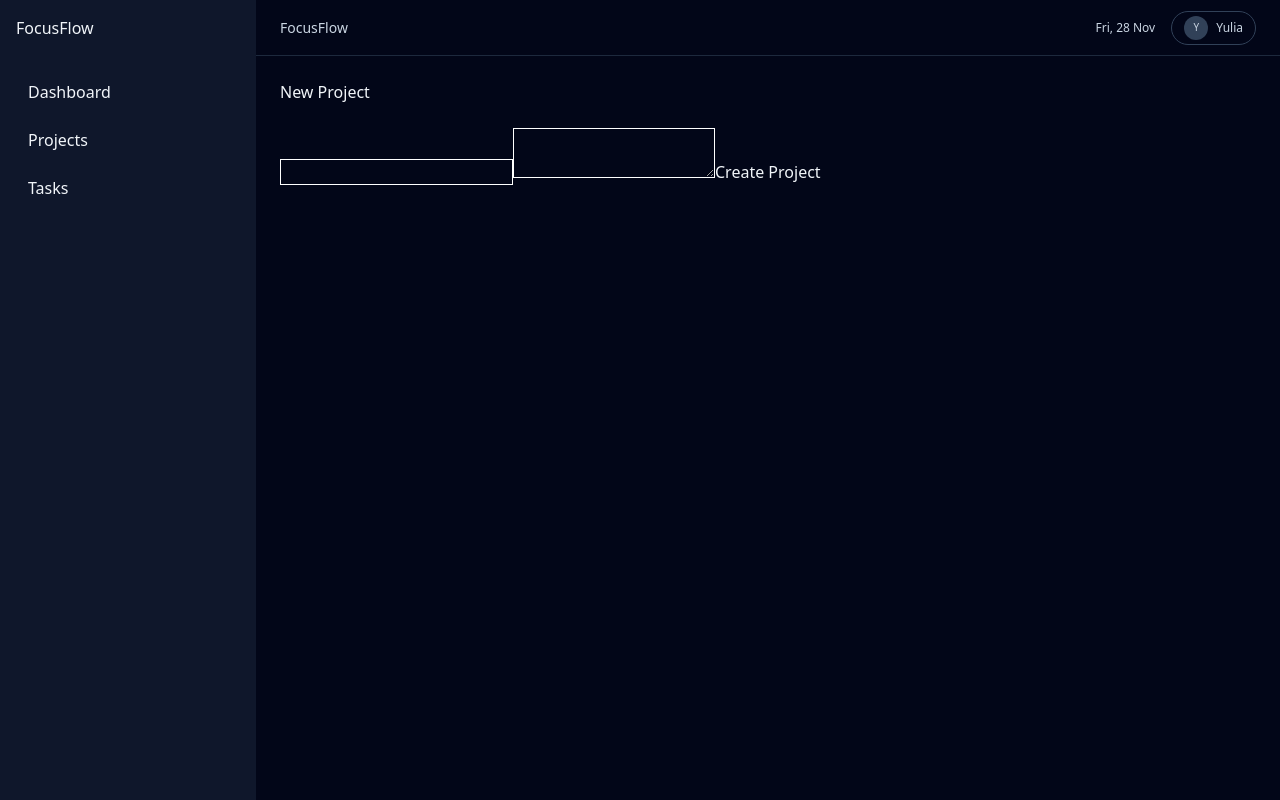
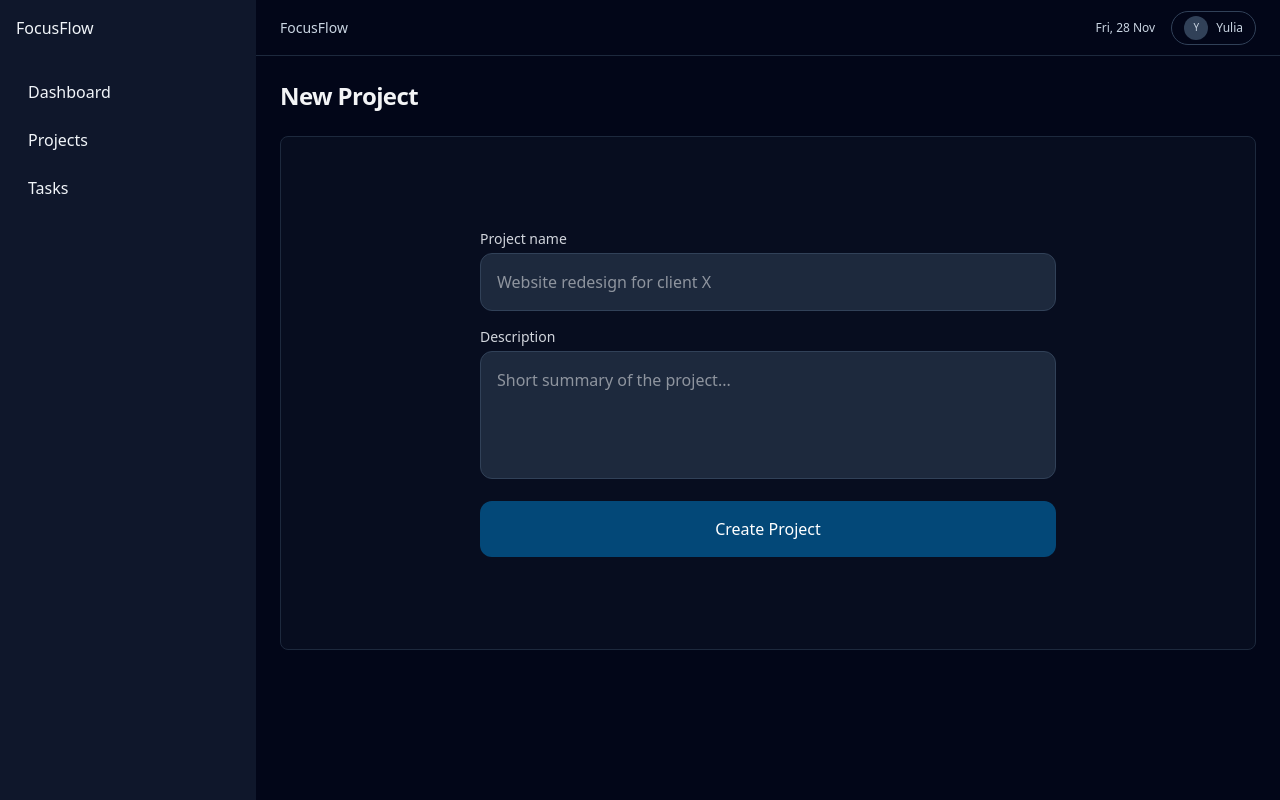
Before and after one commit to YuliaLantzberg/focusflow, a Next.js app in the folder focusflow-frontend/: page /projects/new in a window 1280 px wide. Built offline with nearby package versions, Linux system fonts and the light colour scheme.

Commit message:
feat: finish projects list, details and new project UI using shared components

```diff
--- /dev/null
+++ b/focusflow-frontend/app/(app)/_components/buttons/submit-button.tsx
@@ -0,0 +1,16 @@
+import { ReactNode } from "react";
+
+type SubmitButtonProps = {
+  children: ReactNode;
+};
+
+export default function SubmitButton({ children }: SubmitButtonProps) {
+  return (
+    <button
+      type="submit"
+      className="w-full p-4 rounded-xl bg-sky-600/50 text-white font-medium hover:bg-sky-500/50 transition-colors cursor-pointer"
+    >
+      {children}
+    </button>
+  );
+}
--- /dev/null
+++ b/focusflow-frontend/app/(app)/_components/forms/form-card.tsx
@@ -0,0 +1,18 @@
+import { ReactNode, FormEvent } from "react";
+
+type FormCardProps = {
+  children: ReactNode;
+  handleSubmit: (e: FormEvent<HTMLFormElement>) => void;
+};
+
+export default function FormCard({ children, handleSubmit }: FormCardProps) {
+  return (
+    <div className="flex items-center justify-center min-h-[60vh]">
+      <div className="w-full max-w-xl space-y-6">
+        <form onSubmit={handleSubmit} className="space-y-4 max-w-3xl ">
+          {children}
+        </form>
+      </div>
+    </div>
+  );
+}
--- /dev/null
+++ b/focusflow-frontend/app/(app)/_components/forms/form-field.tsx
@@ -0,0 +1,19 @@
+"use client";
+
+import { ReactNode } from "react";
+
+type FormFieldProps = {
+  label: string;
+  children: ReactNode;
+};
+
+export function FormField({ label, children }: FormFieldProps) {
+  return (
+    <div className="space-y-1">
+      <label className="block mb-1 text-sm font-medium text-gray-300">
+        {label}
+      </label>
+      {children}
+    </div>
+  );
+}
--- a/focusflow-frontend/app/(app)/projects/[projectId]/page.tsx
+++ b/focusflow-frontend/app/(app)/projects/[projectId]/page.tsx
@@ -5,6 +5,10 @@ import { useParams } from "next/navigation";
 import PageContainer from "../../_components/page-container";
 import { apiFetch } from "@/app/lib/apiClient";
 import { Project } from "@/app/types/project";
+import { getProjectStatusColor } from "@/app/lib/statusColor";
+
+import { PageTitle } from "../../_components/page-title";
+import Badge from "../../_components/badge";
 
 export default function ProjectDetailPage() {
   const { projectId } = useParams();
@@ -32,9 +36,40 @@ export default function ProjectDetailPage() {
     );
   return (
     <PageContainer>
-      <h1>{project.name}</h1>
-      <p>{project.description}</p>
-      <p>Status: {project.status}</p>
+      <div className="flex items-center justify-between mb-6">
+        <PageTitle>{project.name}</PageTitle>
+
+        <Badge
+          label={project.status}
+          colorClass={getProjectStatusColor(project.status)}
+          className="w-24"
+        />
+      </div>
+      <div className="max-w-3xl space-y-4">
+        <div className="rounded-lg border border-white/5 bg-white/5 px-4 py-3 md:px-6 md:py-4 space-y-3">
+          {project.description && (
+            <p className="text-gray-300">{project.description}</p>
+          )}
+
+          {(project.clientCompany || project.dueDate) && (
+            <div className="flex flex-wrap items-center gap-4 text-sm text-gray-400">
+              {project.clientCompany && <p>Client: {project.clientCompany}</p>}
+              {project.dueDate && <p>Due date: {project.dueDate}</p>}
+            </div>
+          )}
+        </div>
+        {/* Tasks section */}
+        <div className="rounded-lg border border-white/5 bg-white/5 px-4 py-3 md:px-6 md:py-4 space-y-2">
+          <h2 className="text-lg font-medium text-gray-100">Tasks</h2>
+          <p className="text-sm text-gray-400">Tasks UI coming soon.</p>
+        </div>
+
+        {/* Notes section */}
+        <div className="rounded-lg border border-white/5 bg-white/5 px-4 py-3 md:px-6 md:py-4 space-y-2">
+          <h2 className="text-lg font-medium text-gray-100">Notes</h2>
+          <p className="text-sm text-gray-400">Notes UI coming soon.</p>
+        </div>
+      </div>
     </PageContainer>
   );
 }
--- a/focusflow-frontend/app/(app)/projects/new/page.tsx
+++ b/focusflow-frontend/app/(app)/projects/new/page.tsx
@@ -4,6 +4,11 @@ import { useState } from "react";
 import PageContainer from "../../_components/page-container";
 import { useRouter } from "next/navigation";
 import { apiFetch } from "@/app/lib/apiClient";
+import { PageTitle } from "../../_components/page-title";
+import PageSection from "../../_components/page-section";
+import FormCard from "../../_components/forms/form-card";
+import { FormField } from "../../_components/forms/form-field";
+import SubmitButton from "../../_components/buttons/submit-button";
 
 export default function NewProjectPage() {
   const router = useRouter();
@@ -30,22 +35,29 @@ export default function NewProjectPage() {
 
   return (
     <PageContainer>
-      <h1>New Project</h1>
-      <form onSubmit={handleSubmit}>
+      <PageTitle>New Project</PageTitle>
+      <PageSection>
+        <FormCard handleSubmit={handleSubmit}>
+          <FormField label="Project name">
             <input
               type="text"
               value={name}
               onChange={(e) => setName(e.target.value)}
-          className="border border-white"
+              placeholder="Website redesign for client X"
+              className="w-full p-4 rounded-xl bg-slate-800 text-white border border-slate-700"
             />
+          </FormField>
+          <FormField label="Description">
             <textarea
-          name="description"
               value={description}
               onChange={(e) => setDescription(e.target.value)}
-          className="border border-white"
-        ></textarea>
-        <button type="submit">Create Project</button>
-      </form>
+              placeholder="Short summary of the project..."
+              className="w-full p-4 rounded-xl bg-slate-800 text-white border border-slate-700 min-h-32 resize-none"
+            />
+          </FormField>
+          <SubmitButton>Create Project</SubmitButton>
+        </FormCard>
+      </PageSection>
     </PageContainer>
   );
 }
```
Lines whose indentation alone changed are shown as unchanged.
